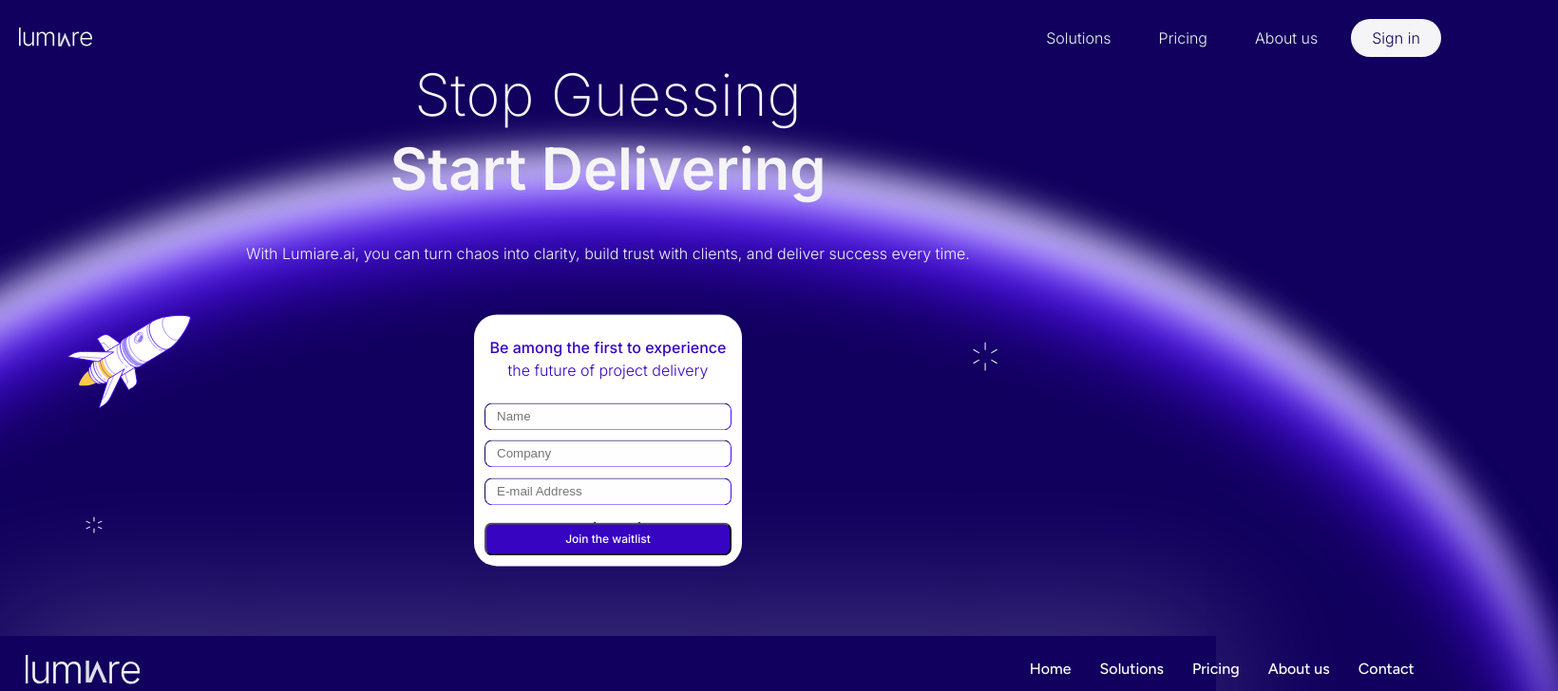
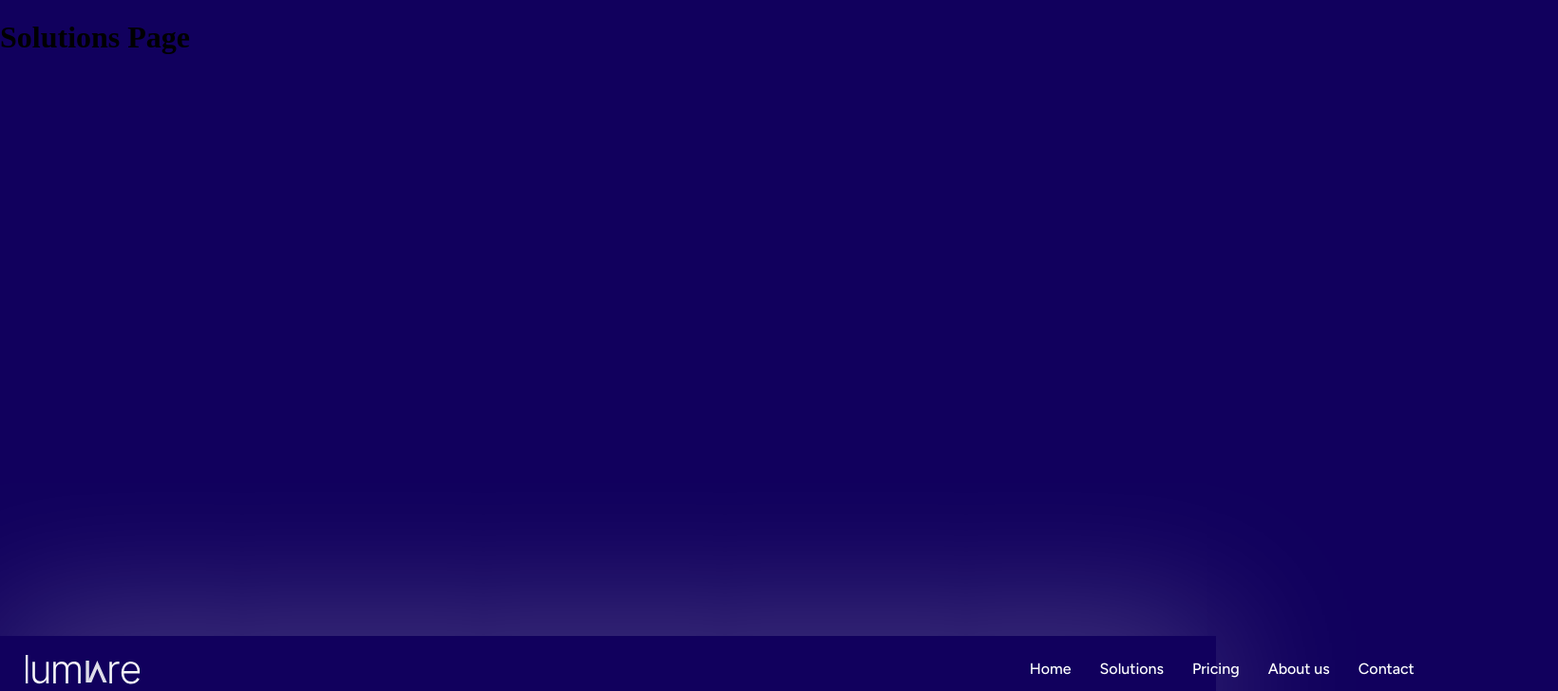
Before and after one commit to david-capek/Lumiare, a React (Vite) app: page /solutions in a window 1280 px wide. Shown: the top 728 px of the page at 95% size, 1640 px wide, since content can reach past the window. Built offline with nearby package versions, Linux system fonts and the light colour scheme.

Commit message:
Update 7

```diff
--- a/src/App.jsx
+++ b/src/App.jsx
@@ -1,18 +1,36 @@
-import { useState } from 'react'
+import { BrowserRouter, Routes, Route } from 'react-router-dom'
+import Header from './Header'
 import Footer from './Footer'
-import Header from './Header'
 import Waitlist from './Waitlist'
 import Login from './Login'
+import Solutions from './pages/Solutions'
+import Pricing from './pages/Pricing'
+import Aboutus from './pages/Aboutus'
+import Contact from './pages/Contact'
 
 function App() {
+  return (
+    <BrowserRouter>
+      <Routes>
+        {/* Početna stranica */}
+        <Route
+          path="/"
+          element={
+            <>
+              <Header />
+              <Waitlist />
+              <Login />
+              <Footer />
+            </>
+          }
+        />
 
-  return (
-    <>
-<Header/>
-<Waitlist/>
-<Login/>
-<Footer/>
-    </>
+        <Route path="/solutions" element={<Solutions />} />
+        <Route path="/pricing" element={<Pricing/>} />
+        <Route path="/about" element={<Aboutus/>} />
+        <Route path="/contact" element={<Contact/>} />
+      </Routes>
+    </BrowserRouter>
   )
 }
 
--- a/src/Footer.jsx
+++ b/src/Footer.jsx
@@ -1,6 +1,7 @@
 import lumiarelogo from './assets/lumiare.svg'
 import IA from './assets/IA.svg'
 import Maiven from './assets/Maiven.png'
+import { Link } from 'react-router-dom'
 
 function Footer() {
   return (
@@ -13,11 +14,11 @@ function Footer() {
       </div>
       <p className='copyright'>© Lumiare™ 2025. All Rights Reserved. </p>
       <div className='info-footer'>
-        <p>Home</p>
-        <p>Solutions</p>
-        <p>Pricing</p>
-        <p>About us</p>
-        <p>Contact</p>
+        <Link to="/">Home</Link>
+        <Link to="/solutions">Solutions</Link>
+        <Link to="/pricing">Pricing</Link>
+        <Link to="/about">About us</Link>
+        <Link to="/contact">Contact</Link>
       </div>
       <div className='terms'>
         <p>Privacy policy</p>
--- a/src/index.css
+++ b/src/index.css
@@ -185,10 +185,10 @@ body {
 width: 84px;
 height: 180px;
 opacity: 1;
-top: 280px;
-left: 100px;
+top: 40%;
+left: 7%;
 scale: 1.8;
-position: relative;
+position: absolute;
 z-index: 5;
 }
 
@@ -391,3 +391,20 @@ filter: blur(36px);
   color: #FEFEFE;
   text-align: center;
 }
+
+.info-footer a {
+  color: white;
+  text-decoration: none;
+}
+
+.info-footer a:visited {
+  color: white;
+}
+
+.info-footer a:hover {
+  text-decoration: underline;
+}
+
+.info-footer a:active {
+  color: white;
+}
--- /dev/null
+++ b/src/pages/Aboutus.jsx
@@ -0,0 +1,12 @@
+import Footer from "../Footer";
+
+export default function Aboutus() {
+  return (
+    <>
+    <div>
+      <h1>About us</h1>
+    </div>
+    <Footer/>
+    </>
+  );
+}
--- /dev/null
+++ b/src/pages/Contact.jsx
@@ -0,0 +1,12 @@
+import Footer from "../Footer";
+
+export default function Contact() {
+  return (
+    <>
+    <div>
+      <h1>Contact</h1>
+    </div>
+    <Footer/>
+    </>
+  );
+}
--- /dev/null
+++ b/src/pages/Pricing.jsx
@@ -0,0 +1,12 @@
+import Footer from "../Footer";
+
+export default function Pricing() {
+  return (
+    <>
+    <div>
+      <h1>Pricing</h1>
+    </div>
+    <Footer/>
+    </>
+  );
+}
--- /dev/null
+++ b/src/pages/Solutions.jsx
@@ -0,0 +1,12 @@
+import Footer from "../Footer";
+
+export default function Solutions() {
+  return (
+    <>
+    <div>
+      <h1>Solutions Page</h1>
+    </div>
+    <Footer/>
+    </>
+  );
+}
```
